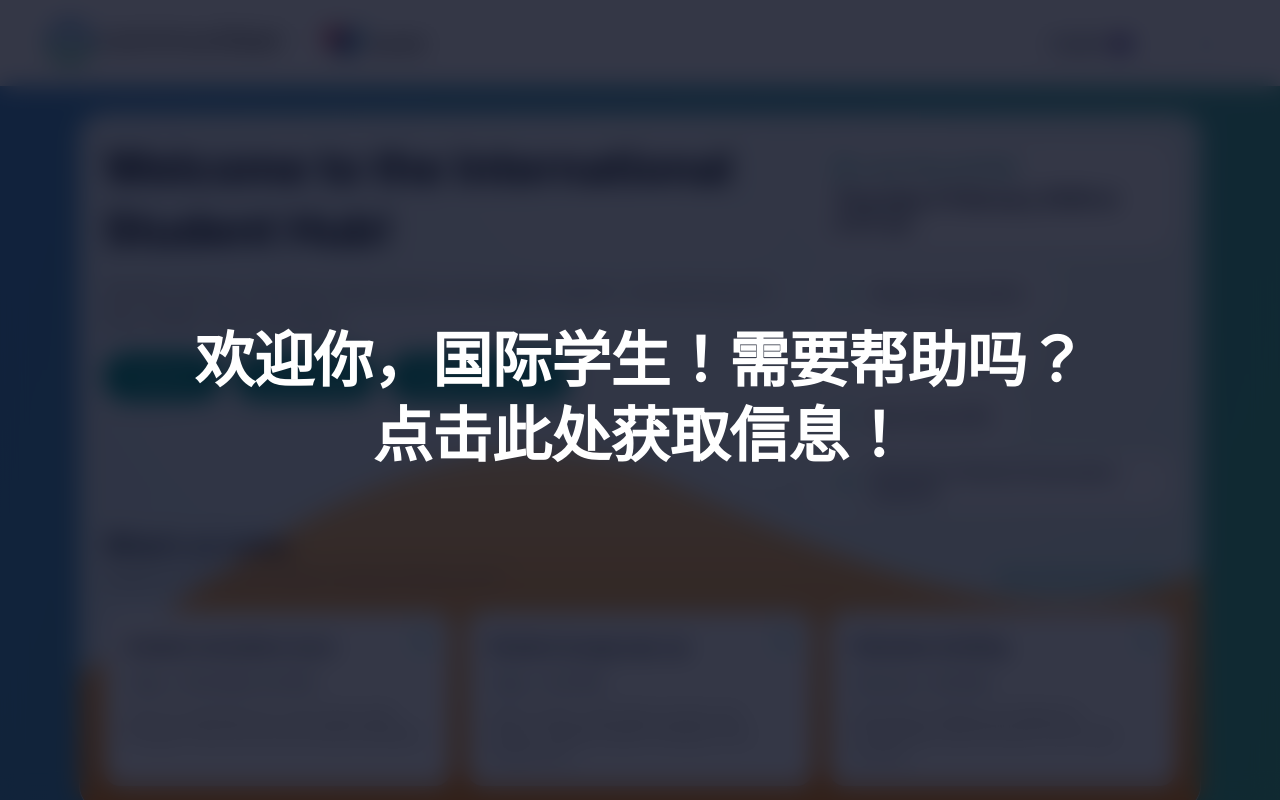
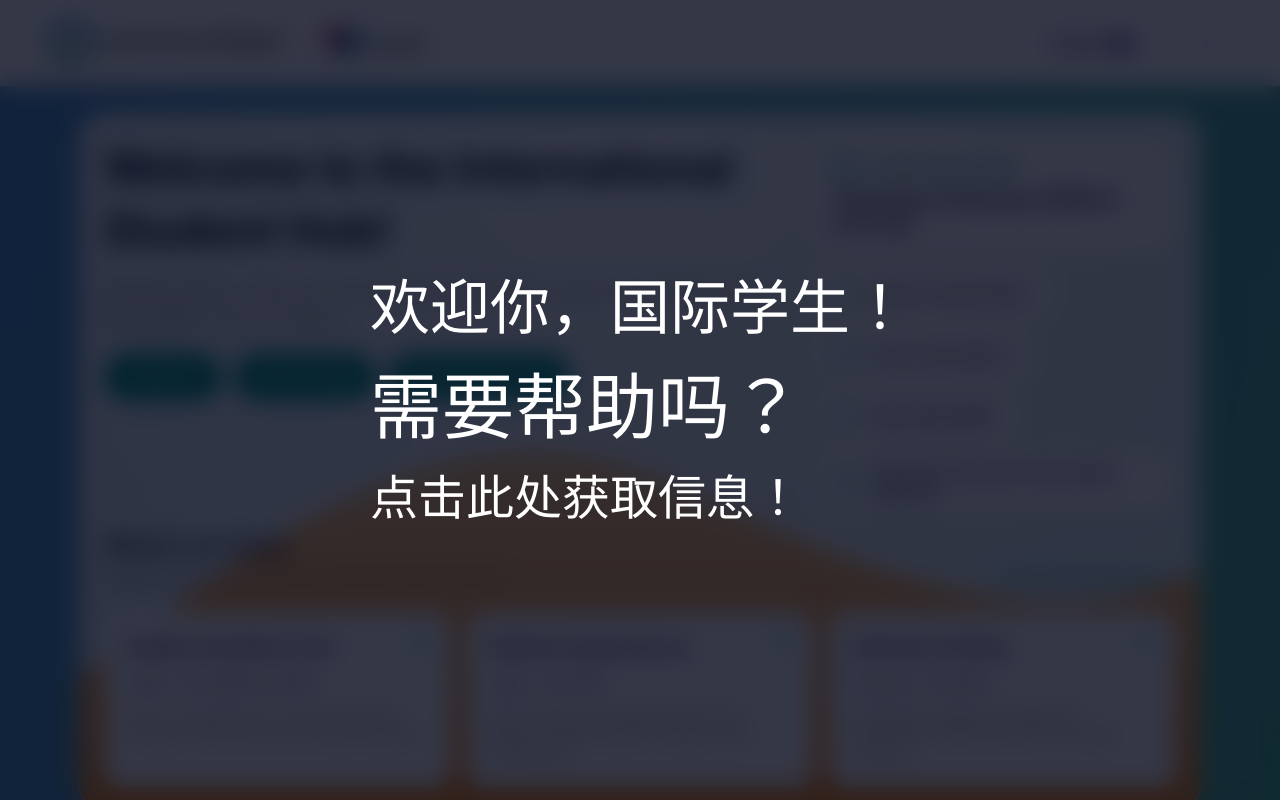
Before and after one commit to benjaeh/welcome-hub.v2, a Next.js app: page / in a window 1280 px wide. Shown: the top 800 px of the page. Built offline with nearby package versions, Linux system fonts and the light colour scheme.

Commit message:
Style welcome screen lines

```diff
--- a/app/globals.css
+++ b/app/globals.css
@@ -1,5 +1,5 @@
 @import "tailwindcss";
-@import url("https://fonts.googleapis.com/css2?family=Gravitas+One&display=swap");
+@import url("https://fonts.googleapis.com/css2?family=Bowlby+One&family=Shrikhand&family=Titan+One&display=swap");
 
 @custom-variant dark (&:is(.dark *));
 
@@ -121,9 +121,16 @@
   }
 }
 
-.welcome-display {
-  font-family: "Gravitas One", serif;
-  letter-spacing: -0.01em;
+.welcome-line-one {
+  font-family: "Shrikhand", serif;
+}
+
+.welcome-line-two {
+  font-family: "Bowlby One", sans-serif;
+}
+
+.welcome-line-three {
+  font-family: "Titan One", sans-serif;
 }
 
 .welcome-fade {
--- a/app/i18n.ts
+++ b/app/i18n.ts
@@ -63,7 +63,9 @@ export const MESSAGES: Record<Lang, Record<string, string>> = {
     snsDesc: "Brief overview and programs. 24/7 Support Line: 1300 36 78 99.",
     commTitle: "About Communiteer",
     commDesc: "Purpose-driven volunteering and community opportunities.",
-    welcomeScreenMessage: "Welcome International Student! Need assistance? Tap here to get information!",
+    welcomeScreenLine1: "Welcome International Student!",
+    welcomeScreenLine2: "Need assistance?",
+    welcomeScreenLine3: "Tap here to get information!",
     embedFallbackTitle: "Can't see this page?",
     embedFallbackBody: "Some sites block embedded views. You can open it in a new tab.",
     embedFallbackAction: "Open in browser",
@@ -188,7 +190,9 @@ export const MESSAGES: Record<Lang, Record<string, string>> = {
     snsDesc: "Resumen y programas. Línea de soporte 24/7: 1300 36 78 99.",
     commTitle: "Sobre Communiteer",
     commDesc: "Voluntariado con propósito y oportunidades comunitarias.",
-    welcomeScreenMessage: "¡Bienvenido/a estudiante internacional! ¿Necesitas ayuda? Toca aquí para obtener información!",
+    welcomeScreenLine1: "¡Bienvenido/a estudiante internacional!",
+    welcomeScreenLine2: "¿Necesitas ayuda?",
+    welcomeScreenLine3: "Toca aquí para obtener información!",
     embedFallbackTitle: "¿No puedes ver esta página?",
     embedFallbackBody: "Algunos sitios bloquean la vista embebida. Puedes abrirla en una nueva pestaña.",
     embedFallbackAction: "Abrir en navegador",
@@ -311,7 +315,9 @@ export const MESSAGES: Record<Lang, Record<string, string>> = {
     snsDesc: "查看概况及项目。24/7 支持热线：1300 36 78 99。",
     commTitle: "关于 Communiteer",
     commDesc: "以使命为导向的志愿与社区机会。",
-    welcomeScreenMessage: "欢迎你，国际学生！需要帮助吗？点击此处获取信息！",
+    welcomeScreenLine1: "欢迎你，国际学生！",
+    welcomeScreenLine2: "需要帮助吗？",
+    welcomeScreenLine3: "点击此处获取信息！",
     helpTitle: "寻求帮助",
     helpDesc: "点击联系支持团队或请求回电。",
     newsletterTitle: "意向登记（Communiteer 项目）",
@@ -430,7 +436,9 @@ export const MESSAGES: Record<Lang, Record<string, string>> = {
     snsDesc: "Kurzüberblick und Programme. 24/7-Hotline: 1300 36 78 99.",
     commTitle: "Über Communiteer",
     commDesc: "Zweckorientiertes Ehrenamt und Community-Angebote.",
-    welcomeScreenMessage: "Willkommen, internationale Studierende! Brauchst du Hilfe? Tippe hier, um Informationen zu erhalten!",
+    welcomeScreenLine1: "Willkommen, internationale Studierende!",
+    welcomeScreenLine2: "Brauchst du Hilfe?",
+    welcomeScreenLine3: "Tippe hier, um Informationen zu erhalten!",
     helpTitle: "Hilfe anfordern",
     helpDesc: "Tippe, um das Support-Team zu kontaktieren oder um einen Rückruf zu bitten.",
     newsletterTitle: "Interessenbekundung (Communiteer-Programme)",
@@ -549,7 +557,9 @@ export const MESSAGES: Record<Lang, Record<string, string>> = {
     snsDesc: "Aperçu et programmes. Ligne d'assistance 24/7 : 1300 36 78 99.",
     commTitle: "À propos de Communiteer",
     commDesc: "Opportunités de bénévolat et d’engagement communautaire à impact.",
-    welcomeScreenMessage: "Bienvenue, étudiant·e international·e ! Besoin d'aide ? Touchez ici pour obtenir des informations !",
+    welcomeScreenLine1: "Bienvenue, étudiant·e international·e !",
+    welcomeScreenLine2: "Besoin d'aide ?",
+    welcomeScreenLine3: "Touchez ici pour obtenir des informations !",
     helpTitle: "Demander de l'aide",
     helpDesc: "Touchez pour contacter l’équipe de support ou demander un rappel.",
     newsletterTitle: "Déclaration d’intérêt (programmes Communiteer)",
@@ -667,7 +677,9 @@ export const MESSAGES: Record<Lang, Record<string, string>> = {
     snsDesc: "Panoramica e programmi. Linea di supporto 24/7: 1300 36 78 99.",
     commTitle: "Informazioni su Communiteer",
     commDesc: "Volontariato e opportunità comunitarie orientate allo scopo.",
-    welcomeScreenMessage: "Benvenuto/a studente internazionale! Hai bisogno di aiuto? Tocca qui per ottenere informazioni!",
+    welcomeScreenLine1: "Benvenuto/a studente internazionale!",
+    welcomeScreenLine2: "Hai bisogno di aiuto?",
+    welcomeScreenLine3: "Tocca qui per ottenere informazioni!",
     helpTitle: "Chiedi aiuto",
     helpDesc: "Tocca per contattare il team di supporto o richiedere una chiamata.",
     newsletterTitle: "Manifestazione di interesse (programmi Communiteer)",
@@ -786,7 +798,9 @@ export const MESSAGES: Record<Lang, Record<string, string>> = {
     snsDesc: "Visão geral e programas. Linha de suporte 24/7: 1300 36 78 99.",
     commTitle: "Sobre a Communiteer",
     commDesc: "Oportunidades de voluntariado e comunidade com propósito.",
-    welcomeScreenMessage: "Bem-vindo(a), estudante internacional! Precisa de ajuda? Toque aqui para obter informações!",
+    welcomeScreenLine1: "Bem-vindo(a), estudante internacional!",
+    welcomeScreenLine2: "Precisa de ajuda?",
+    welcomeScreenLine3: "Toque aqui para obter informações!",
     helpTitle: "Pedir ajuda",
     helpDesc: "Toque para falar com o time de suporte ou solicitar retorno.",
     newsletterTitle: "Manifestação de interesse (programas Communiteer)",
@@ -905,7 +919,9 @@ export const MESSAGES: Record<Lang, Record<string, string>> = {
     snsDesc: "간단한 개요와 프로그램. 24/7 지원 라인: 1300 36 78 99.",
     commTitle: "Communiteer 소개",
     commDesc: "목적 중심의 봉사 및 커뮤니티 기회.",
-    welcomeScreenMessage: "환영합니다, 국제학생 여러분! 도움이 필요하신가요? 여기 탭하여 정보를 확인하세요!",
+    welcomeScreenLine1: "환영합니다, 국제학생 여러분!",
+    welcomeScreenLine2: "도움이 필요하신가요?",
+    welcomeScreenLine3: "여기 탭하여 정보를 확인하세요!",
     helpTitle: "도움 요청",
     helpDesc: "지원팀에 연락하거나 회신을 요청하세요.",
     newsletterTitle: "관심 등록 (Communiteer 프로그램)",
@@ -1024,7 +1040,9 @@ export const MESSAGES: Record<Lang, Record<string, string>> = {
     snsDesc: "概要とプログラム。24時間サポートライン：1300 36 78 99。",
     commTitle: "Communiteer について",
     commDesc: "目的志向のボランティアおよびコミュニティ機会。",
-    welcomeScreenMessage: "ようこそ、留学生の皆さん！お困りですか？ここをタップして情報を確認してください！",
+    welcomeScreenLine1: "ようこそ、留学生の皆さん！",
+    welcomeScreenLine2: "お困りですか？",
+    welcomeScreenLine3: "ここをタップして情報を確認してください！",
     helpTitle: "サポートを依頼",
     helpDesc: "サポートチームに連絡、または折り返しを依頼します。",
     newsletterTitle: "参加希望登録（Communiteerプログラム）",
@@ -1143,7 +1161,9 @@ export const MESSAGES: Record<Lang, Record<string, string>> = {
     snsDesc: "संक्षिप्त विवरण और कार्यक्रम। 24/7 सहायता लाइन: 1300 36 78 99।",
     commTitle: "Communiteer के बारे में",
     commDesc: "उद्देश्य-आधारित स्वयंसेवा और सामुदायिक अवसर।",
-    welcomeScreenMessage: "अंतरराष्ट्रीय छात्र का स्वागत है! मदद चाहिए? जानकारी के लिए यहाँ टैप करें!",
+    welcomeScreenLine1: "अंतरराष्ट्रीय छात्र का स्वागत है!",
+    welcomeScreenLine2: "मदद चाहिए?",
+    welcomeScreenLine3: "जानकारी के लिए यहाँ टैप करें!",
     helpTitle: "सहायता माँगें",
     helpDesc: "सपोर्ट टीम से संपर्क करें या कॉल-बैक का अनुरोध करें।",
     newsletterTitle: "Communiteer कार्यक्रमों में रुचि (EOI)",
@@ -1262,7 +1282,9 @@ export const MESSAGES: Record<Lang, Record<string, string>> = {
     snsDesc: "संक्षिप्त विवरण र कार्यक्रमहरू। 24/7 सहायता लाइन: 1300 36 78 99।",
     commTitle: "Communiteer बारे",
     commDesc: "उद्देश्यकेन्द्रित स्वयंसेवा र समुदाय अवसरहरू।",
-    welcomeScreenMessage: "अन्तर्राष्ट्रिय विद्यार्थीहरू, स्वागत छ! सहयोग चाहिन्छ? जानकारीका लागि यहाँ ट्याप गर्नुहोस्!",
+    welcomeScreenLine1: "अन्तर्राष्ट्रिय विद्यार्थीहरू, स्वागत छ!",
+    welcomeScreenLine2: "सहयोग चाहिन्छ?",
+    welcomeScreenLine3: "जानकारीका लागि यहाँ ट्याप गर्नुहोस्!",
     helpTitle: "सहायता माग्नुहोस्",
     helpDesc: "सपोर्ट टोलीलाई सम्पर्क गर्न वा कलब्याकको अनुरोध गर्न ट्याप गर्नुहोस्।",
     newsletterTitle: "Communiteer कार्यक्रम रुचि (EOI)",
--- a/app/page.tsx
+++ b/app/page.tsx
@@ -974,13 +974,18 @@ export default function App() {
           }
         }}
       >
-        <div className="mx-6 max-w-4xl text-center">
-          <p
-            key={welcomeLangIndex}
-            className="welcome-display welcome-fade text-3xl sm:text-4xl md:text-5xl lg:text-6xl font-semibold text-white leading-tight"
-          >
-            {t(welcomeLang, "welcomeScreenMessage")}
-          </p>
+        <div className="mx-6 max-w-4xl text-left">
+          <div key={welcomeLangIndex} className="welcome-fade flex flex-col gap-4">
+            <p className="welcome-line-one text-3xl sm:text-4xl md:text-5xl lg:text-6xl text-white leading-tight">
+              {t(welcomeLang, "welcomeScreenLine1")}
+            </p>
+            <p className="welcome-line-two text-4xl sm:text-5xl md:text-6xl lg:text-7xl uppercase text-white leading-tight">
+              {t(welcomeLang, "welcomeScreenLine2")}
+            </p>
+            <p className="welcome-line-three text-2xl sm:text-3xl md:text-4xl lg:text-5xl text-white leading-tight">
+              {t(welcomeLang, "welcomeScreenLine3")}
+            </p>
+          </div>
         </div>
       </div>
       <header className="w-full bg-white shadow-sm">
```
